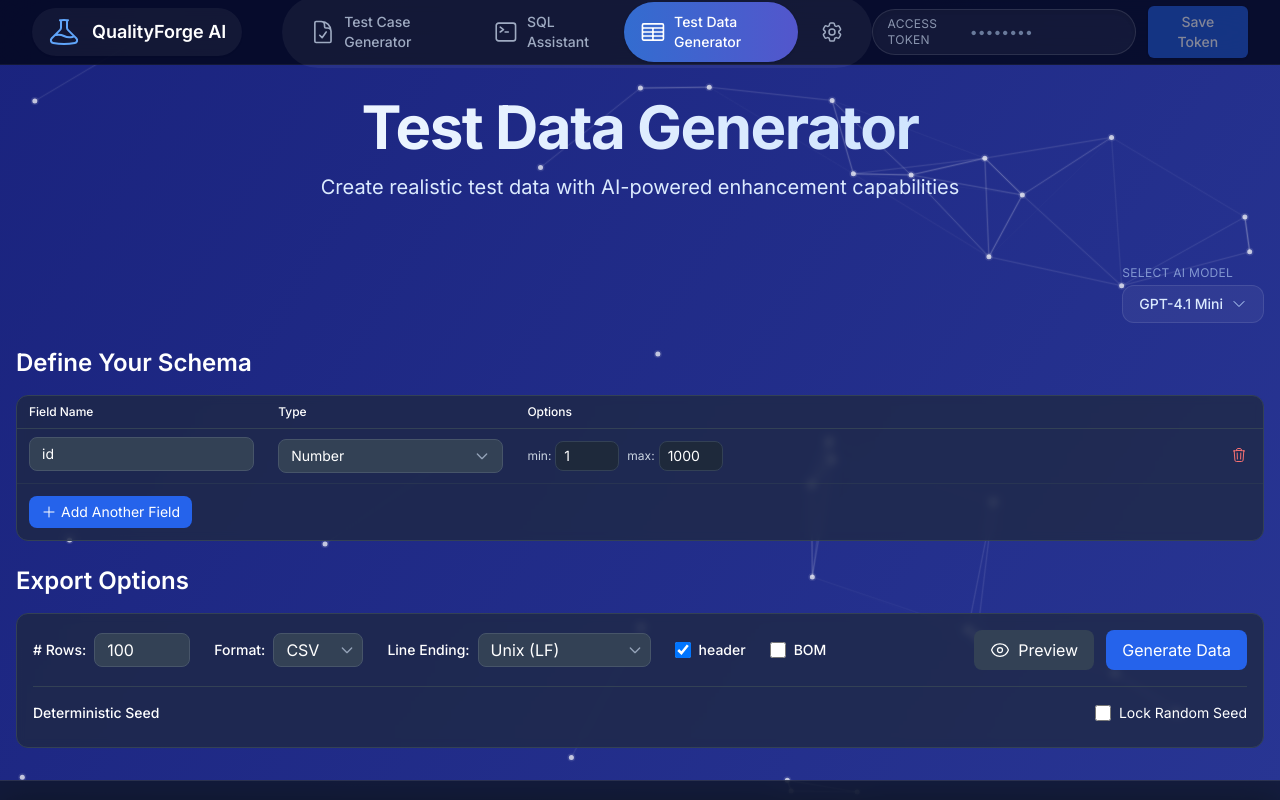
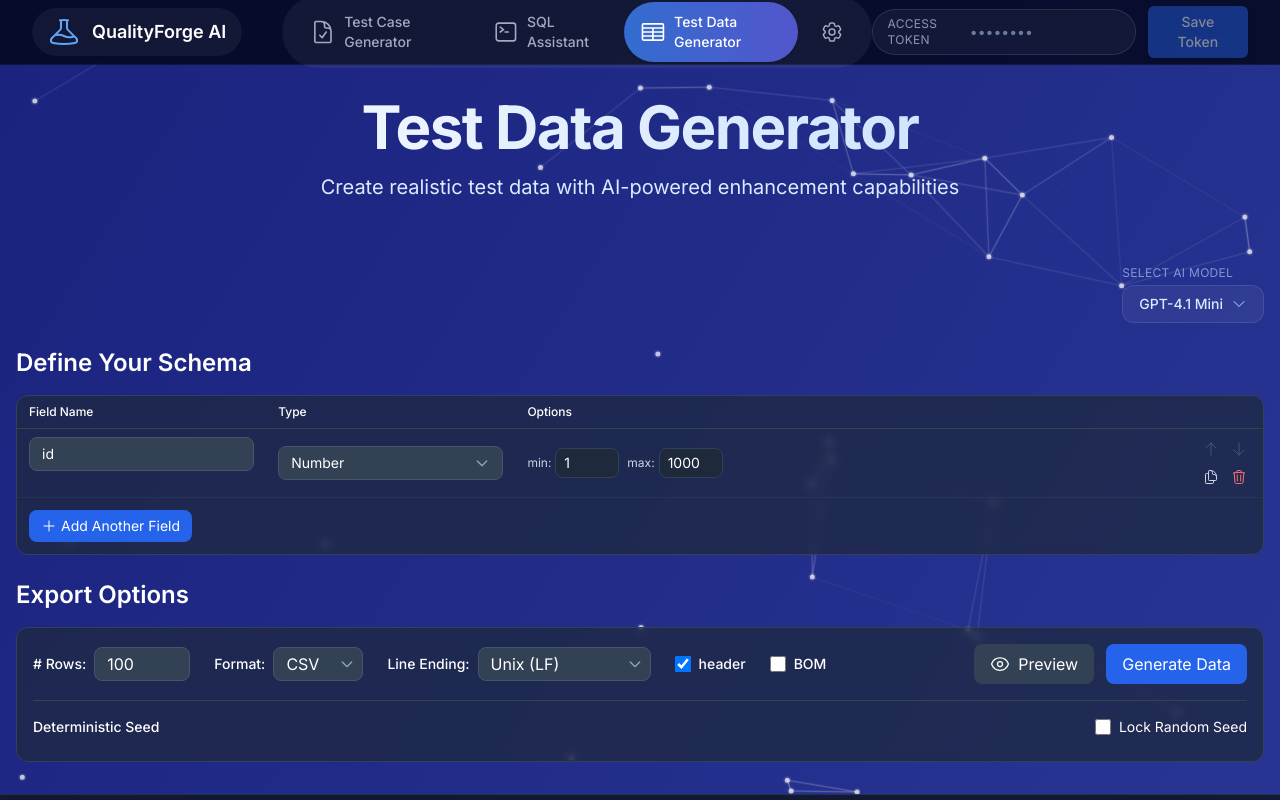
Before and after one commit to ronaldbusque/TestCaseGeneratorApp, a Next.js app: page /data-generator in a window 1280 px wide. Shown: the top 800 px of the page. Built offline with nearby package versions, Linux system fonts and the light colour scheme.

Commit message:
feat(schema-builder): add field reorder/duplicate and recent type picks

```diff
--- a/src/components/data-generator/SchemaBuilder.tsx
+++ b/src/components/data-generator/SchemaBuilder.tsx
@@ -1,5 +1,5 @@
 import { useState } from 'react';
-import { PlusIcon, TrashIcon } from '@heroicons/react/24/outline';
+import { PlusIcon, TrashIcon, ArrowUpIcon, ArrowDownIcon, DocumentDuplicateIcon } from '@heroicons/react/24/outline';
 import { TypeSelectionDialog } from './TypeSelectionDialog';
 import { fakerTypeDefinitions } from '@/lib/data/faker-type-definitions';
 import { TypeOption } from '@/lib/types/testData';
@@ -34,6 +34,32 @@
   const handleFieldNameChange = (index: number, name: string) => {
     const newFields = [...fields];
     newFields[index].name = name;
+    onChange(newFields);
+  };
+
+  const handleDuplicateField = (index: number) => {
+    const source = fields[index];
+    if (!source) return;
+    const duplicateName = source.name ? `${source.name}_copy` : `field_${fields.length + 1}`;
+    const duplicatedField: FieldDefinition = {
+      ...source,
+      id: uuidv4(),
+      name: duplicateName,
+      options: { ...source.options },
+    };
+    const newFields = [...fields];
+    newFields.splice(index + 1, 0, duplicatedField);
+    onChange(newFields);
+  };
+
+  const handleMoveField = (index: number, direction: 'up' | 'down') => {
+    const targetIndex = direction === 'up' ? index - 1 : index + 1;
+    if (targetIndex < 0 || targetIndex >= fields.length) {
+      return;
+    }
+    const newFields = [...fields];
+    const [moved] = newFields.splice(index, 1);
+    newFields.splice(targetIndex, 0, moved);
     onChange(newFields);
   };
 
@@ -312,12 +338,50 @@
                   {renderOptions(field, index)}
                 </td>
                 <td className="px-3 py-2">
+                  <div className="flex flex-col items-center space-y-1">
+                    <div className="flex space-x-1">
+                      <button
+                        onClick={() => handleMoveField(index, 'up')}
+                        disabled={index === 0}
+                        className={`p-1 rounded-lg transition-colors ${
+                          index === 0
+                            ? 'text-slate-600 cursor-not-allowed'
+                            : 'text-slate-300 hover:bg-slate-600 hover:text-white'
+                        }`}
+                        aria-label="Move field up"
+                      >
+                        <ArrowUpIcon className="h-4 w-4" />
+                      </button>
+                      <button
+                        onClick={() => handleMoveField(index, 'down')}
+                        disabled={index === fields.length - 1}
+                        className={`p-1 rounded-lg transition-colors ${
+                          index === fields.length - 1
+                            ? 'text-slate-600 cursor-not-allowed'
+                            : 'text-slate-300 hover:bg-slate-600 hover:text-white'
+                        }`}
+                        aria-label="Move field down"
+                      >
+                        <ArrowDownIcon className="h-4 w-4" />
+                      </button>
+                    </div>
+                    <div className="flex space-x-1">
+                      <button
+                        onClick={() => handleDuplicateField(index)}
+                        className="p-1 rounded-lg text-slate-300 hover:bg-slate-600 hover:text-white transition-colors"
+                        aria-label="Duplicate field"
+                      >
+                        <DocumentDuplicateIcon className="h-4 w-4" />
+                      </button>
                       <button
                         onClick={() => handleRemoveField(index)}
                         className="p-1 rounded-lg hover:bg-slate-600 text-red-400 hover:text-red-300 transition-colors"
+                        aria-label="Remove field"
                       >
                         <TrashIcon className="h-4 w-4" />
                       </button>
+                    </div>
+                  </div>
                 </td>
               </tr>
             ))}
--- a/src/components/data-generator/TypeSelectionDialog.tsx
+++ b/src/components/data-generator/TypeSelectionDialog.tsx
@@ -1,8 +1,13 @@
-import { useState, useEffect, Fragment } from 'react';
+'use client';
+
+import { useState, useEffect, Fragment, useCallback } from 'react';
 import { Dialog, Transition } from '@headlessui/react';
 import { XMarkIcon, MagnifyingGlassIcon } from '@heroicons/react/24/outline';
 import { fakerCategories } from '@/lib/data/faker-categories';
 import { fakerTypeDefinitions } from '@/lib/data/faker-type-definitions';
+
+const RECENT_TYPES_STORAGE_KEY = 'generator_recent_types';
+const MAX_RECENT_TYPES = 8;
 
 // Define type for a faker type with category information
 interface TypeWithCategory {
@@ -24,14 +29,31 @@
 }: TypeSelectionDialogProps) {
   const [searchTerm, setSearchTerm] = useState('');
   const [activeCategory, setActiveCategory] = useState('All');
+  const [recentTypes, setRecentTypes] = useState<string[]>([]);
+
+  const loadRecentTypes = useCallback(() => {
+    if (typeof window === 'undefined') return;
+    try {
+      const stored = window.localStorage.getItem(RECENT_TYPES_STORAGE_KEY);
+      if (stored) {
+        const parsed = JSON.parse(stored);
+        if (Array.isArray(parsed)) {
+          setRecentTypes(parsed.filter((value): value is string => typeof value === 'string'));
+        }
+      }
+    } catch (error) {
+      console.warn('[TypeSelectionDialog] failed to read recent types', error);
+    }
+  }, []);
 
   // Reset search and category when dialog opens
   useEffect(() => {
     if (isOpen) {
       setSearchTerm('');
       setActiveCategory('All');
+      loadRecentTypes();
     }
-  }, [isOpen]);
+  }, [isOpen, loadRecentTypes]);
 
   // Filter types based on search term and active category
   const getFilteredTypes = (): TypeWithCategory[] => {
@@ -90,6 +112,18 @@
   };
 
   const filteredTypes = getFilteredTypes();
+
+  const handleSelect = (typeName: string) => {
+    setRecentTypes((prev) => {
+      const next = [typeName, ...prev.filter((value) => value !== typeName)].slice(0, MAX_RECENT_TYPES);
+      if (typeof window !== 'undefined') {
+        window.localStorage.setItem(RECENT_TYPES_STORAGE_KEY, JSON.stringify(next));
+      }
+      return next;
+    });
+    onSelectType(typeName);
+    onClose();
+  };
 
   // Count the number of valid types per category (those that exist in fakerTypeDefinitions)
   const getCategoryTypeCounts = () => {
@@ -186,7 +220,38 @@
                   </div>
 
                   {/* Right Content - Type Grid */}
-                  <div className="flex-1 overflow-y-auto p-2">
+                  <div className="flex-1 overflow-y-auto p-2 space-y-3">
+                    {recentTypes.length > 0 && (
+                      <div className="border border-slate-700/70 rounded-lg bg-slate-800/60 p-3">
+                        <div className="flex items-center justify-between mb-2">
+                          <span className="text-xs font-semibold text-slate-200 uppercase tracking-wide">
+                            Recently Used
+                          </span>
+                          <button
+                            className="text-xs text-slate-400 hover:text-slate-200"
+                            onClick={() => {
+                              setRecentTypes([]);
+                              if (typeof window !== 'undefined') {
+                                window.localStorage.removeItem(RECENT_TYPES_STORAGE_KEY);
+                              }
+                            }}
+                          >
+                            Clear
+                          </button>
+                        </div>
+                        <div className="flex flex-wrap gap-2">
+                          {recentTypes.map((typeName) => (
+                            <button
+                              key={typeName}
+                              className="px-3 py-1.5 text-xs rounded-full bg-slate-700 hover:bg-slate-600 text-slate-200 border border-slate-600"
+                              onClick={() => handleSelect(typeName)}
+                            >
+                              {typeName}
+                            </button>
+                          ))}
+                        </div>
+                      </div>
+                    )}
                     <div className="grid grid-cols-3 gap-2">
                       {filteredTypes.length === 0 ? (
                         <div className="col-span-3 p-4 text-center text-slate-400">
@@ -197,10 +262,7 @@
                           <button
                             key={type.name}
                             className="bg-slate-800 hover:bg-slate-700 p-4 rounded-lg text-left transition-colors border border-slate-700 hover:border-blue-500"
-                            onClick={() => {
-                              onSelectType(type.name);
-                              onClose();
-                            }}
+                            onClick={() => handleSelect(type.name)}
                           >
                             <h4 className="text-white font-medium">{type.name}</h4>
                             <p className="text-xs text-slate-400 mt-1">
```
Lines whose indentation alone changed are shown as unchanged.
